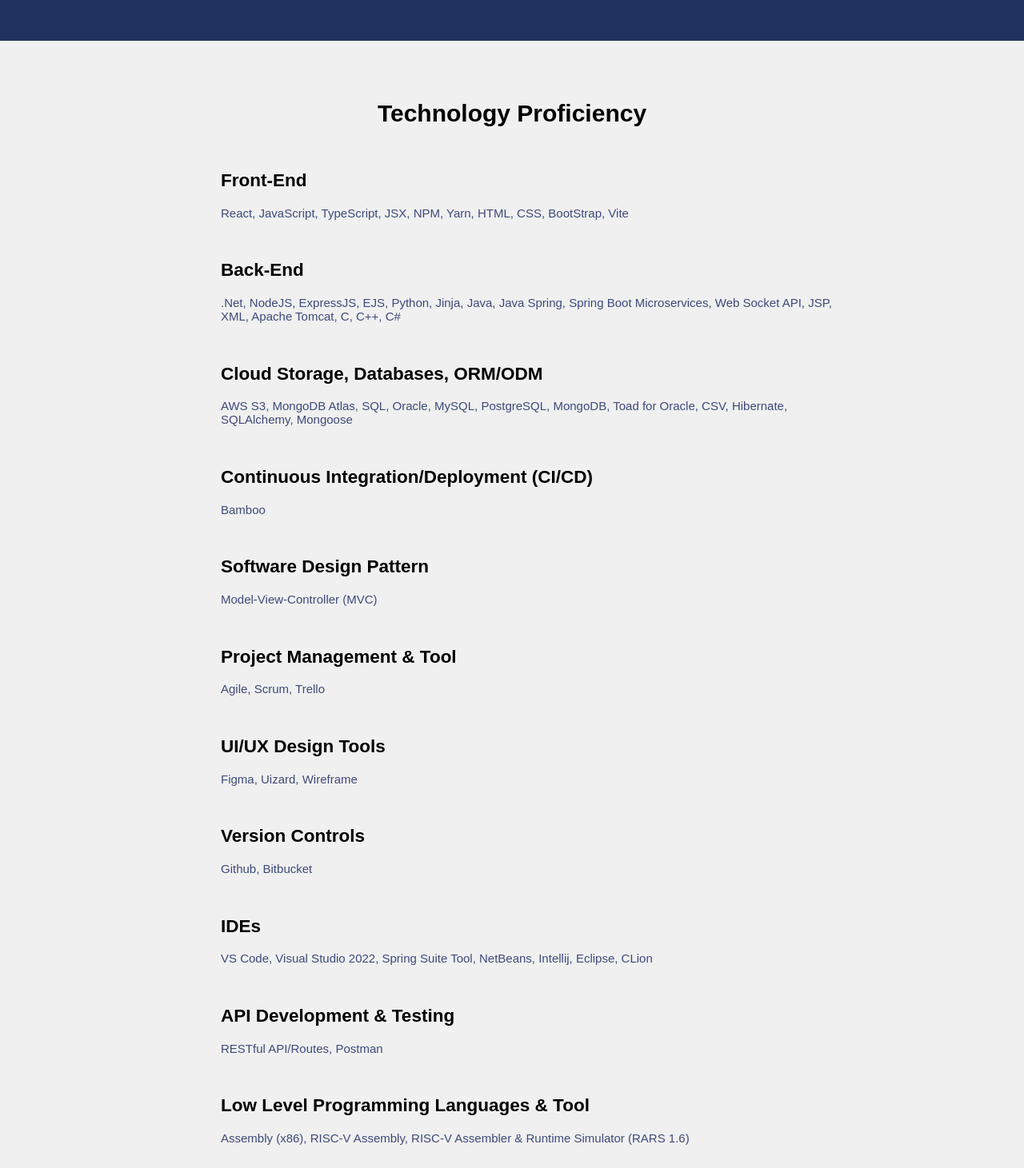
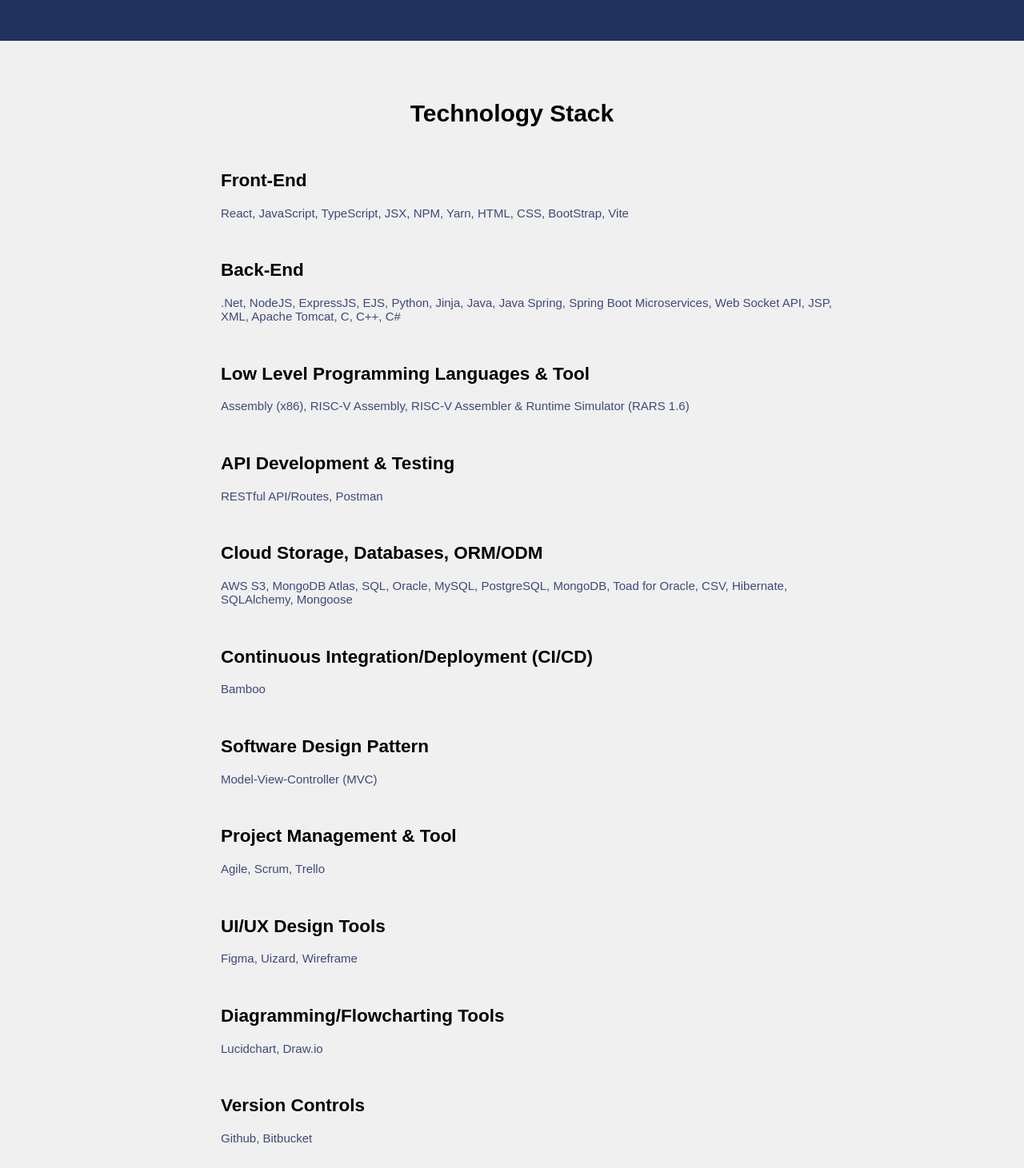
Before and after one commit to jvang0620/Personal-Portfolio, a React (Create React App) app: page / in a window 1280 px wide. Shown: the part 749-2210 px from the top of the page at 80% size. Built offline with nearby package versions, Linux system fonts and the light colour scheme.

Commit message:
adding diagramming and flowcharting tools to tech stack section, moving some skills around

```diff
--- a/src/pages/Home.js
+++ b/src/pages/Home.js
@@ -39,7 +39,7 @@
 
       {/* Technology Proficiency */}
       <div className="skills">
-        <h1>Technology Proficiency</h1>
+        <h1>Technology Stack</h1>
         <ol className="list">
 
           {/* Front-End */}
@@ -57,6 +57,26 @@
             <h2>Back-End</h2>
             <p>
               .Net, NodeJS, ExpressJS, EJS, Python, Jinja, Java, Java Spring, Spring Boot Microservices, Web Socket API, JSP, XML, Apache Tomcat, C, C++, C#
+            </p>
+          </li>
+
+          <br />
+
+          {/* Other Programming Lanuages*/}
+          <li className="item">
+            <h2>Low Level Programming Languages & Tool</h2>
+            <p>
+              Assembly (x86), RISC-V Assembly, RISC-V Assembler & Runtime Simulator (RARS 1.6)
+            </p>
+          </li>
+
+          <br />
+
+          {/* API Devlp/Testing */}
+          <li className="item">
+            <h2>API Development & Testing</h2>
+            <p>
+              RESTful API/Routes, Postman
             </p>
           </li>
 
@@ -112,6 +132,16 @@
 
           <br />
 
+          {/* Diagramming/Flowcharting Tools */}
+          <li className="item">
+            <h2>Diagramming/Flowcharting Tools</h2>
+            <p>
+              Lucidchart, Draw.io
+            </p>
+          </li>
+
+          <br />
+
           {/* Version Control */}
           <li className="item">
             <h2>Version Controls</h2>
@@ -132,26 +162,6 @@
 
           <br />
 
-          {/* API Devlp/Testing */}
-          <li className="item">
-            <h2>API Development & Testing</h2>
-            <p>
-              RESTful API/Routes, Postman
-            </p>
-          </li>
-
-          <br />
-
-          {/* Other Programming Lanuages*/}
-          <li className="item">
-            <h2>Low Level Programming Languages & Tool</h2>
-            <p>
-              Assembly (x86), RISC-V Assembly, RISC-V Assembler & Runtime Simulator (RARS 1.6)
-            </p>
-          </li>
-
-          <br />
-
         </ol>
       </div>
     </div>
```
